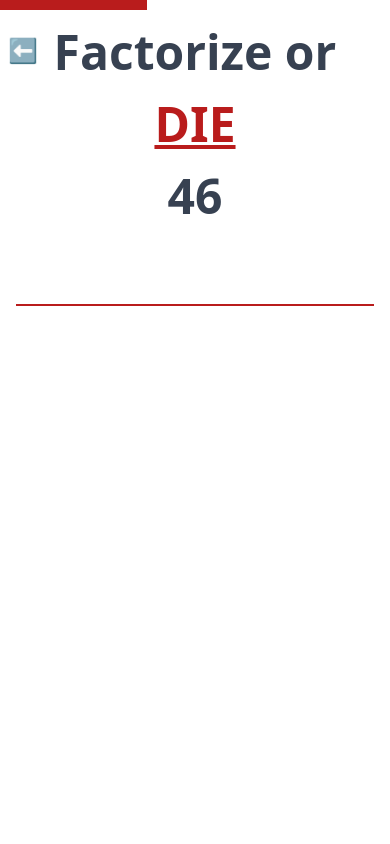
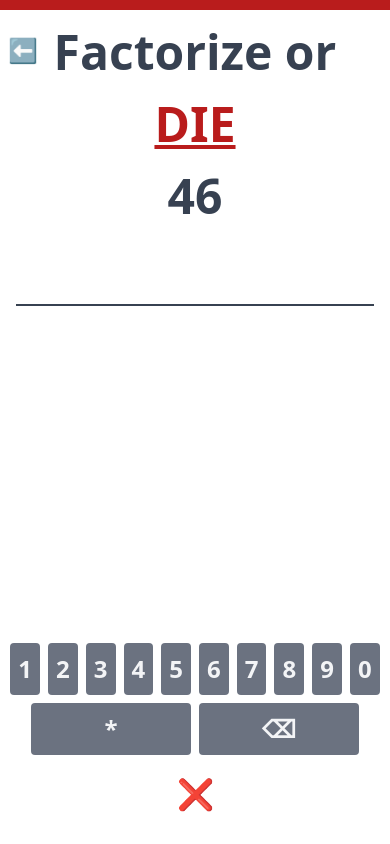
Before and after one commit to TomiMoreno/factorize-or-die, a Next.js app: page /classic in a window 390 px wide. Built offline with nearby package versions, Linux system fonts and the light colour scheme.

Commit message:
Fix keyboard

```diff
--- a/src/components/Button.tsx
+++ b/src/components/Button.tsx
@@ -5,8 +5,8 @@ interface ButtonProps extends React.ButtonHTMLAttributes<HTMLButtonElement> {
 export const Button = (props: ButtonProps) => {
   return (
     <button
+      {...props}
       className={`mt-4 rounded bg-red-700 py-2 px-4 text-3xl font-bold text-white transition-colors hover:bg-red-600 ${props.className}`}
-      {...props}
     >
       {props.children}
     </button>
--- a/src/components/FactorizationInput.tsx
+++ b/src/components/FactorizationInput.tsx
@@ -1,11 +1,15 @@
 import React, { useEffect, useRef } from "react";
 import { useGameStore } from "../hooks/useGameStore";
+import { useIsMobile } from "../hooks/useIsMobile";
+import { gameModes } from "../utils/types";
 
 export default function FactorizationInput() {
   const factorization = useGameStore((state) => state.factorizedInput);
+  const gameMode = useGameStore((state) => state.gameMode);
   const gameStatus = useGameStore((state) => state.gameStatus);
   const setFactorization = useGameStore((state) => state.setFactorizedInput);
   const inputRef = useRef<HTMLInputElement>(null);
+  const isMobile = useIsMobile();
 
   const handleChange = (e: React.ChangeEvent<HTMLInputElement>) => {
     let value = e.target.value;
@@ -18,15 +22,17 @@ export default function FactorizationInput() {
   };
 
   useEffect(() => {
-    if (gameStatus === "playing") {
+    if (gameStatus === "playing" && !isMobile) {
       inputRef.current?.focus();
     }
-  }, [gameStatus]);
+  }, [gameStatus, isMobile]);
   return (
     <input
       value={factorization}
       onChange={handleChange}
-      className="w-full border-b-2 border-gray-700 text-5xl font-extrabold leading-normal text-gray-700 focus:border-red-700 focus:outline-none md:text-[5rem]"
+      className={`w-full border-b-2 border-gray-700 text-5xl font-extrabold leading-normal text-gray-700 focus:border-${
+        gameMode === gameModes.free ? "green" : "red"
+      }-700 focus:outline-none md:text-[5rem]`}
       ref={inputRef}
     />
   );
--- a/src/components/Keyboard.tsx
+++ b/src/components/Keyboard.tsx
@@ -1,33 +1,73 @@
-import React from "react";
+import React, { useState } from "react";
+import { useGameStore } from "../hooks/useGameStore";
+import { shallow } from "zustand/shallow";
+import { useIsMobile } from "../hooks/useIsMobile";
 
-const KEYS = [7, 8, 9, 4, 5, 6, 1, 2, 3, "*", 0, "🤏"] as const;
+const KEYS = [1, 2, 3, 4, 5, 6, 7, 8, 9, 0] as const;
+const OPERATORS = ["*", "⌫"] as const;
 
-type Key = typeof KEYS[number];
+type Key = typeof KEYS[number] | typeof OPERATORS[number];
 
-interface KeyboardProps {
-  onKeyPress?: (key: Key) => void;
-}
-
-export default function Keyboard({ onKeyPress }: KeyboardProps) {
+export default function Keyboard() {
+  const { factorizedInput, setFactorizedInput } = useGameStore(
+    (state) => ({
+      factorizedInput: state.factorizedInput,
+      setFactorizedInput: state.setFactorizedInput,
+    }),
+    shallow
+  );
+  const isMobile = useIsMobile();
+  const [showKeyboard, setShowKeyboard] = useState(() => isMobile);
   const handleKeyPress =
     (key: Key): React.MouseEventHandler<HTMLButtonElement> =>
     () => {
-      onKeyPress?.(key);
+      if (key === "⌫") {
+        setFactorizedInput(factorizedInput.slice(0, -1));
+      } else {
+        setFactorizedInput(`${factorizedInput}${key}`);
+      }
     };
 
   return (
-    <div className="fixed bottom-10 grid grid-cols-3 gap-2">
+    <>
+      <div className="fixed bottom-5 flex flex-col gap-2">
+        {showKeyboard && (
+          <>
+            <div className="flex  flex-wrap justify-center gap-2">
               {KEYS.map((key) => (
                 <button
                   key={key}
                   onClick={handleKeyPress(key)}
-          className="rounded bg-gray-500"
+                  className="rounded bg-gray-500 p-2 text-center text-2xl font-bold leading-normal text-gray-100 transition-colors hover:bg-gray-600 md:text-3xl lg:text-4xl"
                 >
-          <span className="text-5xl font-bold leading-normal text-gray-100 md:text-[3rem]">
                   {key}
-          </span>
                 </button>
               ))}
             </div>
+            <div className="flex flex-wrap justify-evenly gap-2 px-6">
+              <button
+                onClick={handleKeyPress("*")}
+                className="w-40 rounded bg-gray-500 p-2 text-center text-2xl font-bold leading-normal text-gray-100 transition-colors hover:bg-gray-600 md:text-3xl lg:text-4xl"
+              >
+                *
+              </button>
+              <button
+                onClick={handleKeyPress("⌫")}
+                className="w-40 rounded bg-gray-500 p-2 text-center text-2xl font-bold leading-normal text-gray-100 transition-colors hover:bg-gray-600 md:text-3xl lg:text-4xl"
+              >
+                ⌫
+              </button>
+            </div>
+          </>
+        )}
+        <button
+          onClick={() => setShowKeyboard((curr) => !curr)}
+          // only should be fixed on large screens
+          className=" bottom-5 right-5 mx-auto rounded p-2 text-center text-3xl font-bold leading-normal transition-colors hover:bg-gray-100 lg:fixed"
+        >
+          {showKeyboard ? "❌" : "⌨️"}
+        </button>
+      </div>
+    </>
   );
 }
--- /dev/null
+++ b/src/hooks/useIsMobile.ts
@@ -0,0 +1,19 @@
+import { useEffect, useState } from "react";
+
+export const useIsMobile = () => {
+  const [isMobile, setIsMobile] = useState(() => {
+    if (typeof window === "undefined") return false;
+    return window.innerWidth < 768;
+  });
+
+  const handleResize = () => {
+    setIsMobile(window.innerWidth < 768);
+  };
+
+  useEffect(() => {
+    window.addEventListener("resize", handleResize);
+    return () => window.removeEventListener("resize", handleResize);
+  }, []);
+
+  return isMobile;
+};
--- a/src/pages/bullet.tsx
+++ b/src/pages/bullet.tsx
@@ -5,9 +5,10 @@ import { Button } from "../components/Button";
 import Fact from "../components/Fact";
 import FactorizationInput from "../components/FactorizationInput";
 import { gameStatuses } from "../utils/types";
+import Keyboard from "../components/Keyboard";
 
 export default function Bullet() {
-  const { numberToFactorize, fact, next, tryAgain, factors, gameStatus } =
+  const { numberToFactorize, next, tryAgain, factors, gameStatus } =
     useBulletMode();
 
   return (
@@ -19,12 +20,13 @@ export default function Bullet() {
             {numberToFactorize}
           </h2>
           <FactorizationInput />
+          <Keyboard />
         </div>
       )}
       {gameStatus === gameStatuses.won && (
         <div className="flex flex-col items-center gap-5">
           <h2 className="text-5xl font-extrabold leading-normal text-gray-700 md:text-[4rem]">
-            <Fact fact={fact} />
+            <Fact />
           </h2>
           <Button onClick={next}>Next</Button>
         </div>
--- a/src/pages/classic.tsx
+++ b/src/pages/classic.tsx
@@ -5,6 +5,7 @@ import { Button } from "../components/Button";
 import { useClassicMode } from "../hooks/useClassicMode";
 import { gameStatuses } from "../utils/types";
 import FactorizationInput from "../components/FactorizationInput";
+import Keyboard from "../components/Keyboard";
 
 export default function Classic() {
   const { gameStatus, numberToFactorize, playAgain, factorizedNumbers } =
@@ -22,6 +23,7 @@ export default function Classic() {
             {numberToFactorize}
           </h2>
           <FactorizationInput />
+          <Keyboard />
         </div>
       )}
       {gameStatus === gameStatuses.lost && (
--- a/src/pages/free.tsx
+++ b/src/pages/free.tsx
@@ -3,10 +3,11 @@ import { Button } from "../components/Button";
 import FactorizationInput from "../components/FactorizationInput";
 import { useFreeMode } from "../hooks/useFreeMode";
 import Fact from "../components/Fact";
+import Keyboard from "../components/Keyboard";
 import { gameStatuses } from "../utils/types";
 
 export default function Free() {
-  const { numberToFactorize, fact, next, gameStatus } = useFreeMode();
+  const { numberToFactorize, next, gameStatus } = useFreeMode();
 
   return (
     <div className="flex flex-col items-center justify-center">
@@ -16,12 +17,13 @@ export default function Free() {
             {numberToFactorize}
           </h2>
           <FactorizationInput />
+          <Keyboard />
         </div>
       )}
       {gameStatus === gameStatuses.won && (
         <div className="flex flex-col items-center gap-5">
           <h2 className="text-5xl font-extrabold leading-normal text-gray-700 md:text-[4rem]">
-            <Fact fact={fact} />
+            <Fact />
           </h2>{" "}
           <Button onClick={next}>Next</Button>
         </div>
```
Lines whose indentation alone changed are shown as unchanged.
